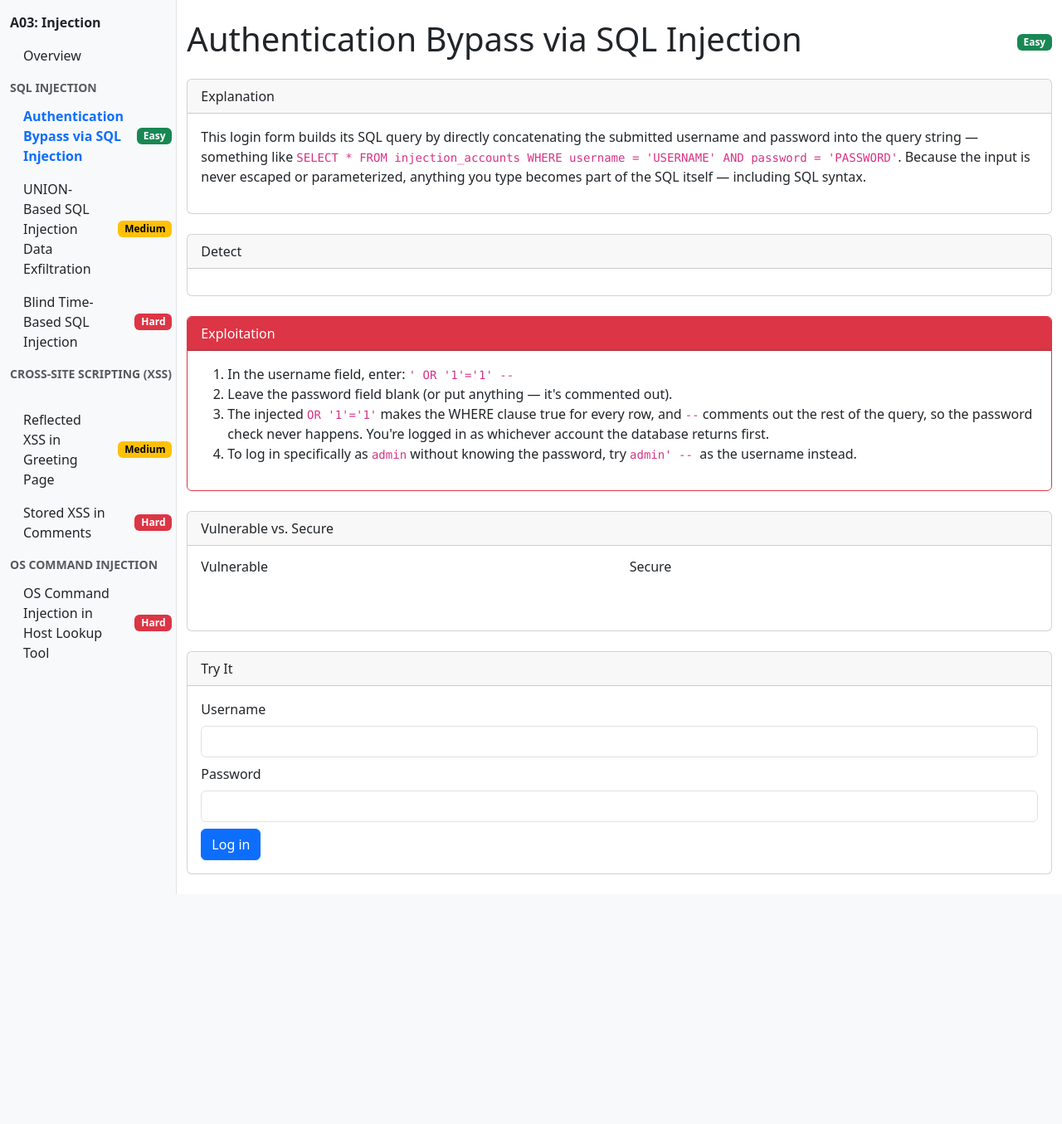
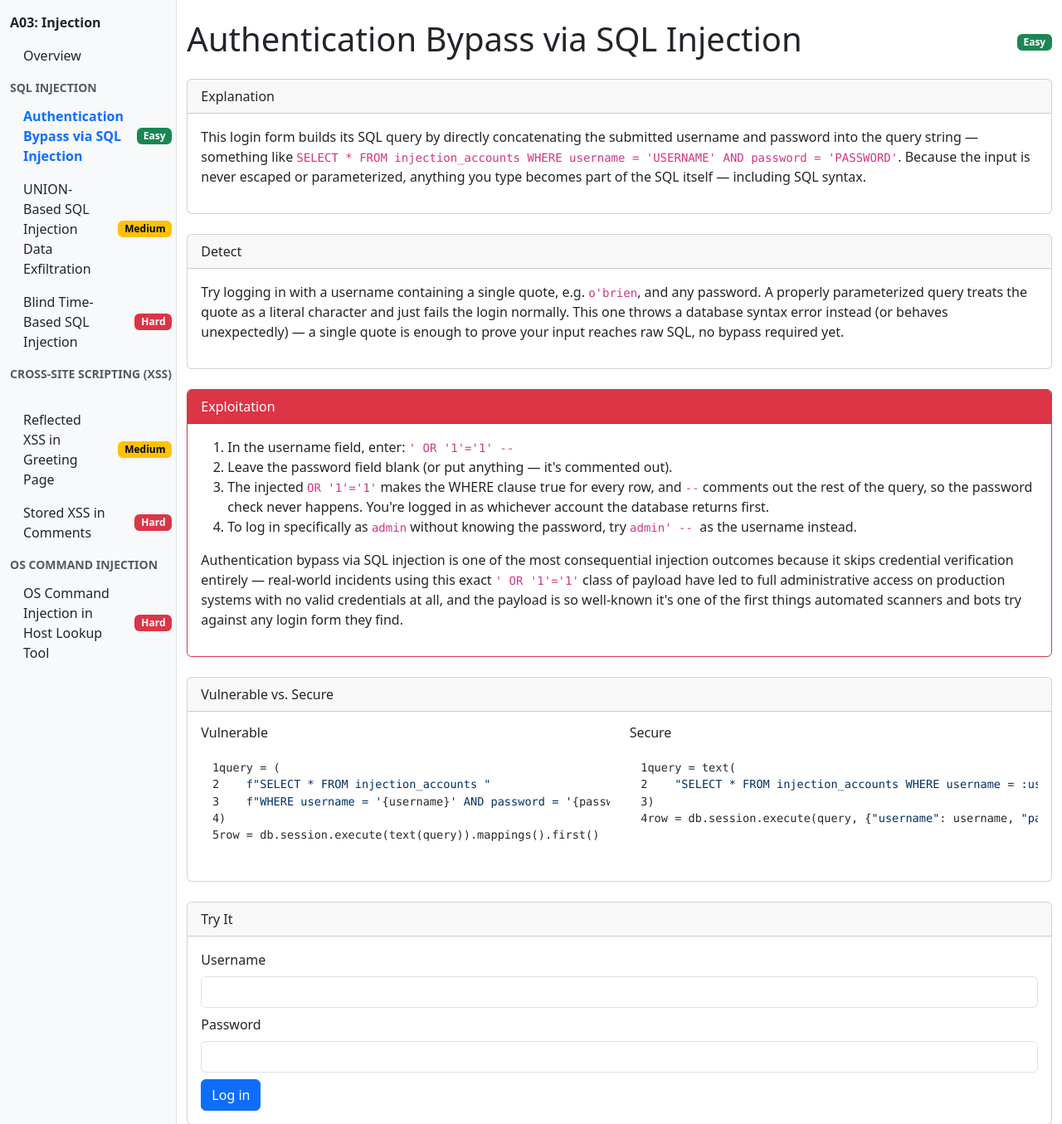
Before and after one commit to jozeta/owasp-lab, a Flask app: page /a03/login in a window 1280 px wide. Shown: the part 99-1454 px from the top of the page at 83% size. Before the commit the page ends 1177 px from the top, so only its background shows below. Run offline with Flask 3, Linux system fonts and the light colour scheme; some libraries are stand-ins or nearby versions.

Commit message:
feat: add Detect and Vulnerable vs. Secure content to A03 SQL injection examples
Co-Authored-By: Claude Sonnet 5 <noreply@anthropic.com>

```diff
--- a/app/categories/a03_injection/templates/a03_injection/login.html
+++ b/app/categories/a03_injection/templates/a03_injection/login.html
@@ -13,6 +13,16 @@
 </p>
 {% endblock %}
 
+{% block detect %}
+<p>
+  Try logging in with a username containing a single quote, e.g. <code>o'brien</code>, and
+  any password. A properly parameterized query treats the quote as a literal character and
+  just fails the login normally. This one throws a database syntax error instead (or
+  behaves unexpectedly) — a single quote is enough to prove your input reaches raw SQL, no
+  bypass required yet.
+</p>
+{% endblock %}
+
 {% block exploitation %}
 <ol>
   <li>In the username field, enter: <code>' OR '1'='1' -- </code></li>
@@ -23,6 +33,27 @@
   <li>To log in specifically as <code>admin</code> without knowing the password, try
       <code>admin' -- </code> as the username instead.</li>
 </ol>
+<p>
+  Authentication bypass via SQL injection is one of the most consequential injection
+  outcomes because it skips credential verification entirely — real-world incidents using
+  this exact <code>' OR '1'='1'</code> class of payload have led to full administrative
+  access on production systems with no valid credentials at all, and the payload is so
+  well-known it's one of the first things automated scanners and bots try against any
+  login form they find.
+</p>
+{% endblock %}
+
+{% block vulnerable_code %}query = (
+    f"SELECT * FROM injection_accounts "
+    f"WHERE username = '{username}' AND password = '{password}'"
+)
+row = db.session.execute(text(query)).mappings().first()
+{% endblock %}
+
+{% block secure_code %}query = text(
+    "SELECT * FROM injection_accounts WHERE username = :username AND password = :password"
+)
+row = db.session.execute(query, {"username": username, "password": password}).mappings().first()
 {% endblock %}
 
 {% block live_example %}
```
Also changed, not shown: app/categories/a03_injection/templates/a03_injection/check_username.html (+27 -0 lines), app/categories/a03_injection/templates/a03_injection/search.html (+26 -0 lines), tests/test_a03_check_username.py (+7 -0 lines), tests/test_a03_login.py (+7 -0 lines), tests/test_a03_search.py (+7 -0 lines).
